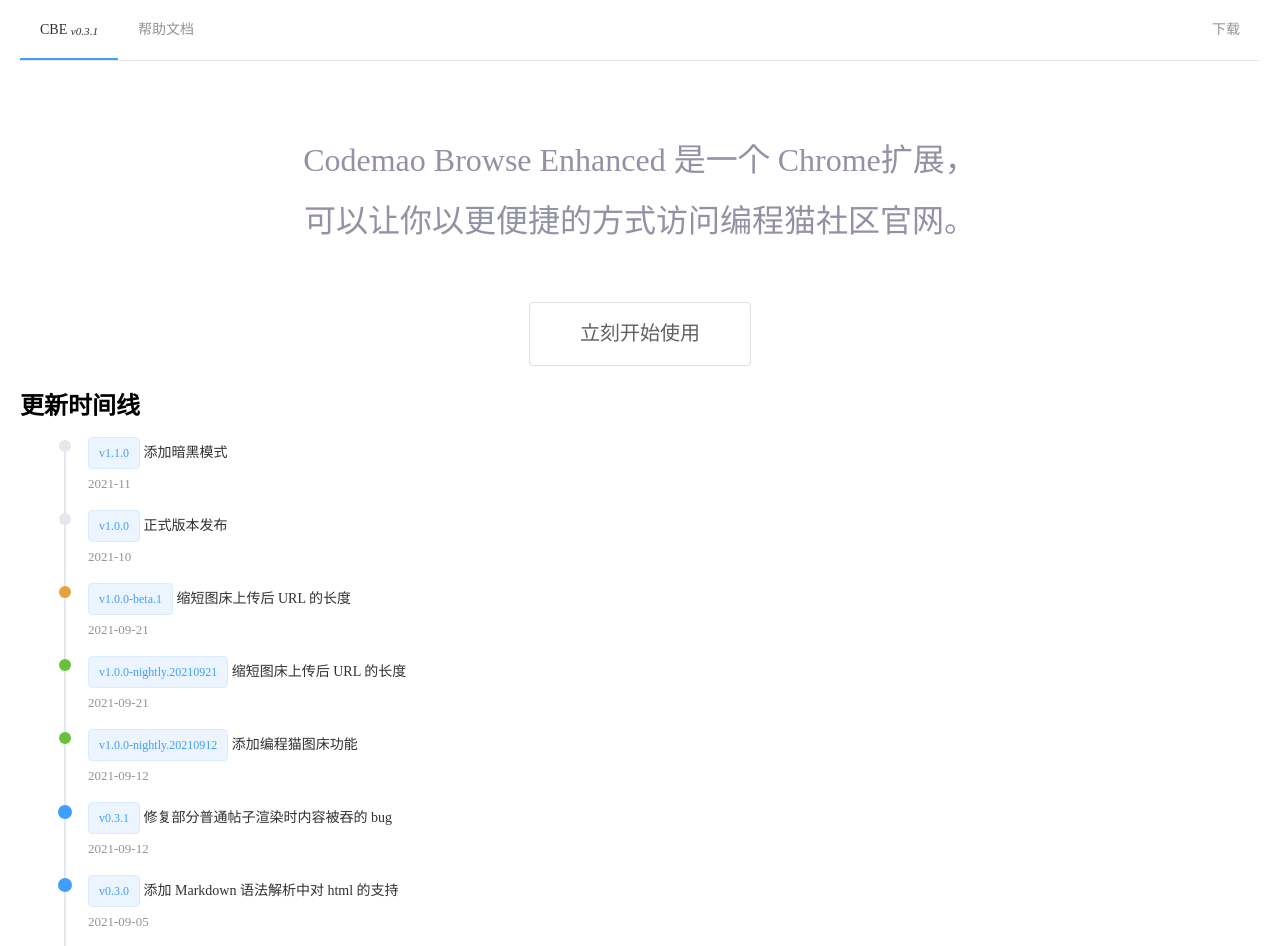
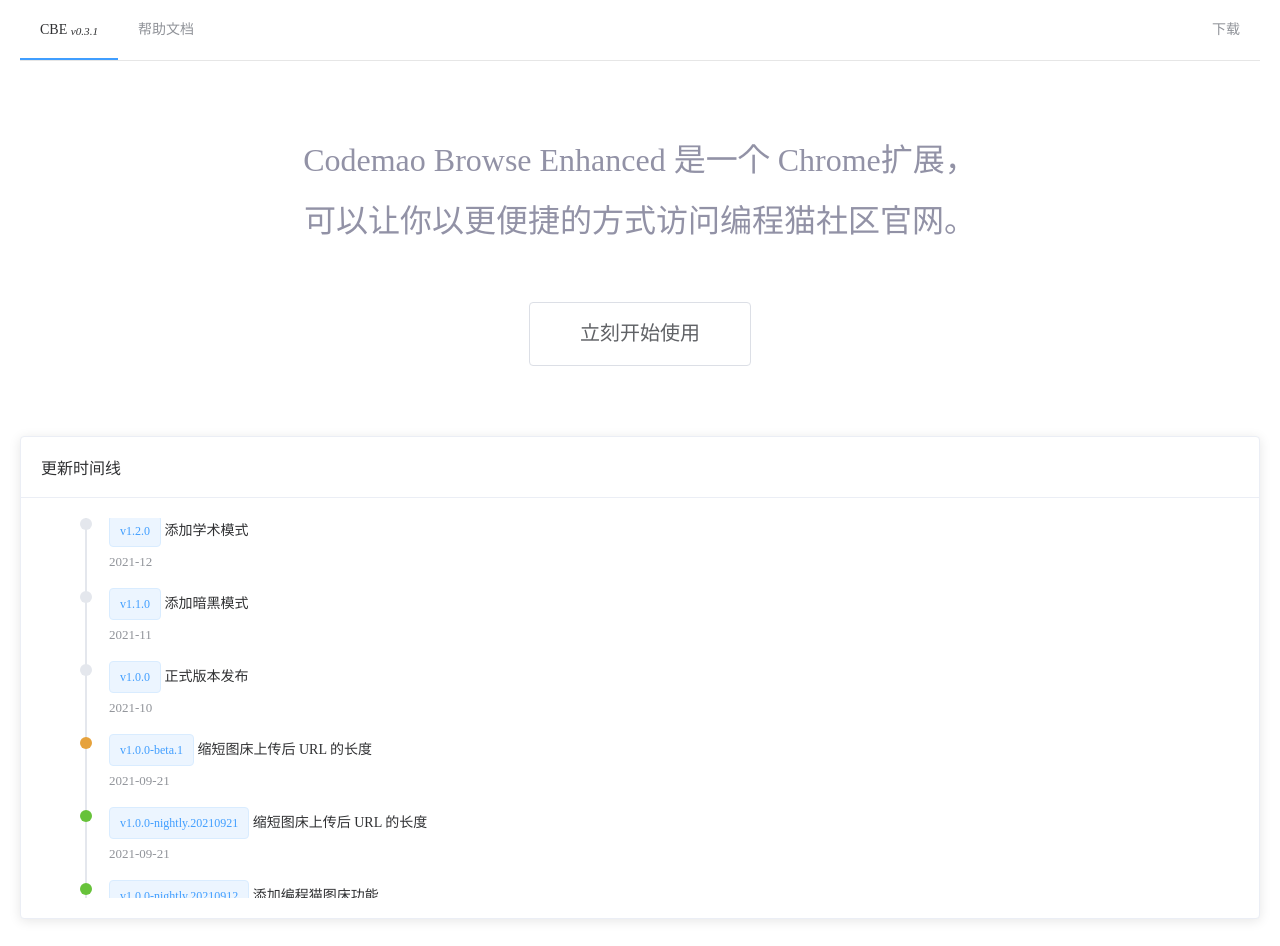
Before and after one commit to codemaoTeam/codemao-browse-enhanced-site, a Vue app: page / in a window 1280 px wide. Shown: the top 946 px of the page. Built offline with nearby package versions, Linux system fonts and the light colour scheme.

Commit message:
improvement(home): 首页更新时间线 UI 优化

```diff
--- a/src/views/Doc.vue
+++ b/src/views/Doc.vue
@@ -106,18 +106,17 @@
               content: '目前社区会把链接屏蔽成“喵喵喵”，此功能让链接正常显示',
             },
             {
-              label: '学术模式',
-              id: 'feature-academic-mode',
-              version: '> v1.1.0',
-              maybe: true,
-              content: '隐藏一些与学编程无关的内容',
-            },
-            {
               label: '自定义主题',
               id: 'feature-persional-theme',
               version: '> v1.1.0 ',
               maybe: true,
               content: '自定义社区某些地方的CSS样式',
+            },
+            {
+              label: '学术模式',
+              id: 'feature-academic-mode',
+              version: 'v1.2.0',
+              content: '隐藏一些与学编程无关的内容',
             },
             {
               label: '暗黑模式',
--- a/src/views/Home.vue
+++ b/src/views/Home.vue
@@ -11,8 +11,11 @@
     </div>
 
     <div>
-      <h1>更新时间线</h1>
-      <el-timeline>
+      <el-card>
+        <div slot="header" class="clearfix">
+          <span>更新时间线</span>
+        </div>
+        <el-timeline class="infinite-list" v-infinite-scroll="load">
           <el-timeline-item
             v-for="(activity, index) in activities"
             :key="index"
@@ -26,6 +29,7 @@
             {{ activity.content }}
           </el-timeline-item>
         </el-timeline>
+      </el-card>
     </div>
   </div>
 </template>
@@ -34,7 +38,13 @@
 export default {
   data() {
     return {
-      activities: [
+      count: 5,
+      preActivities: [
+        {
+          content: '添加学术模式',
+          timestamp: '2021-12',
+          version: 'v1.2.0',
+        },
         {
           content: '添加暗黑模式',
           timestamp: '2021-11',
@@ -101,6 +111,16 @@
       ],
     };
   },
+  computed: {
+    activities() {
+      return this.preActivities.slice(0, this.count);
+    },
+  },
+  methods: {
+    load() {
+      this.count += 2;
+    },
+  },
 };
 </script>
 
@@ -123,5 +143,11 @@
 .el-button {
   font-size: 20px;
   padding: 1em 50px 1.1em;
+  margin-bottom: 70px;
+}
+
+.infinite-list {
+  overflow: auto;
+  height: 380px;
 }
 </style>
```
Lines whose indentation alone changed are shown as unchanged.
